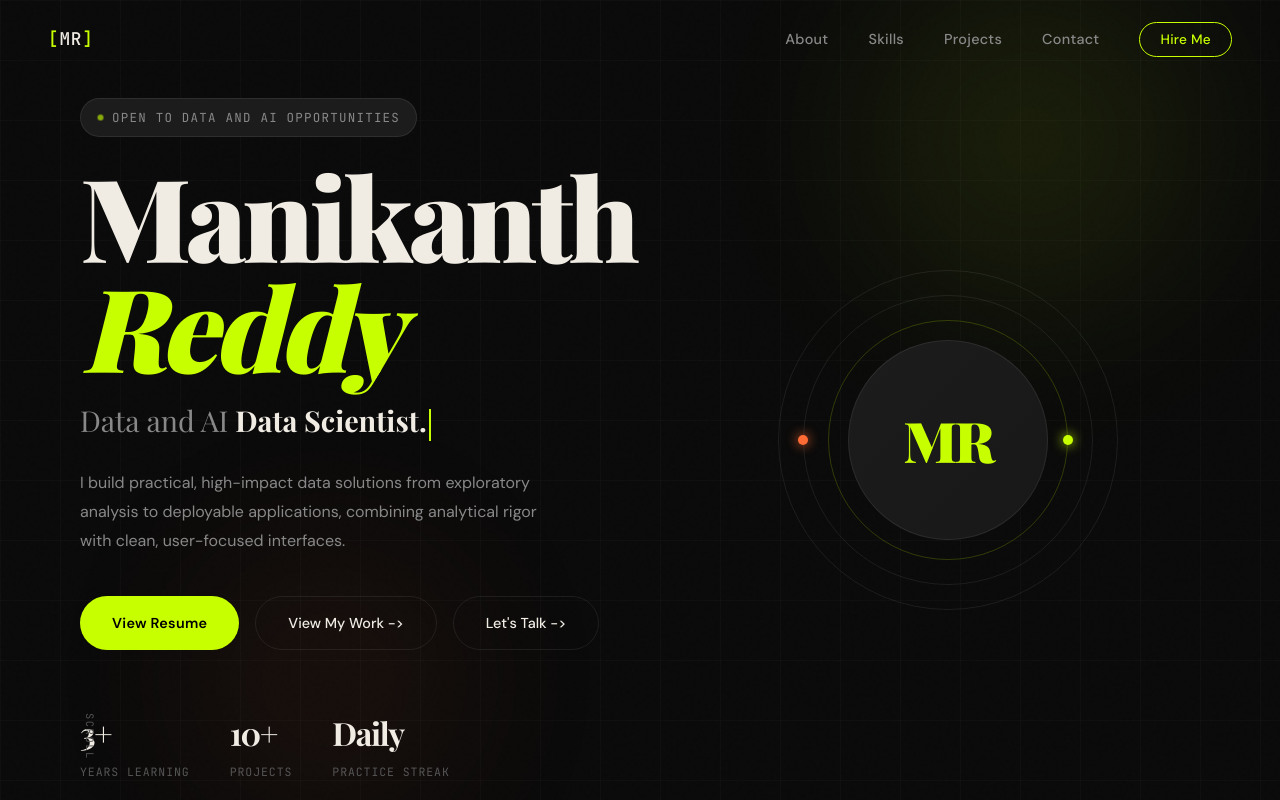
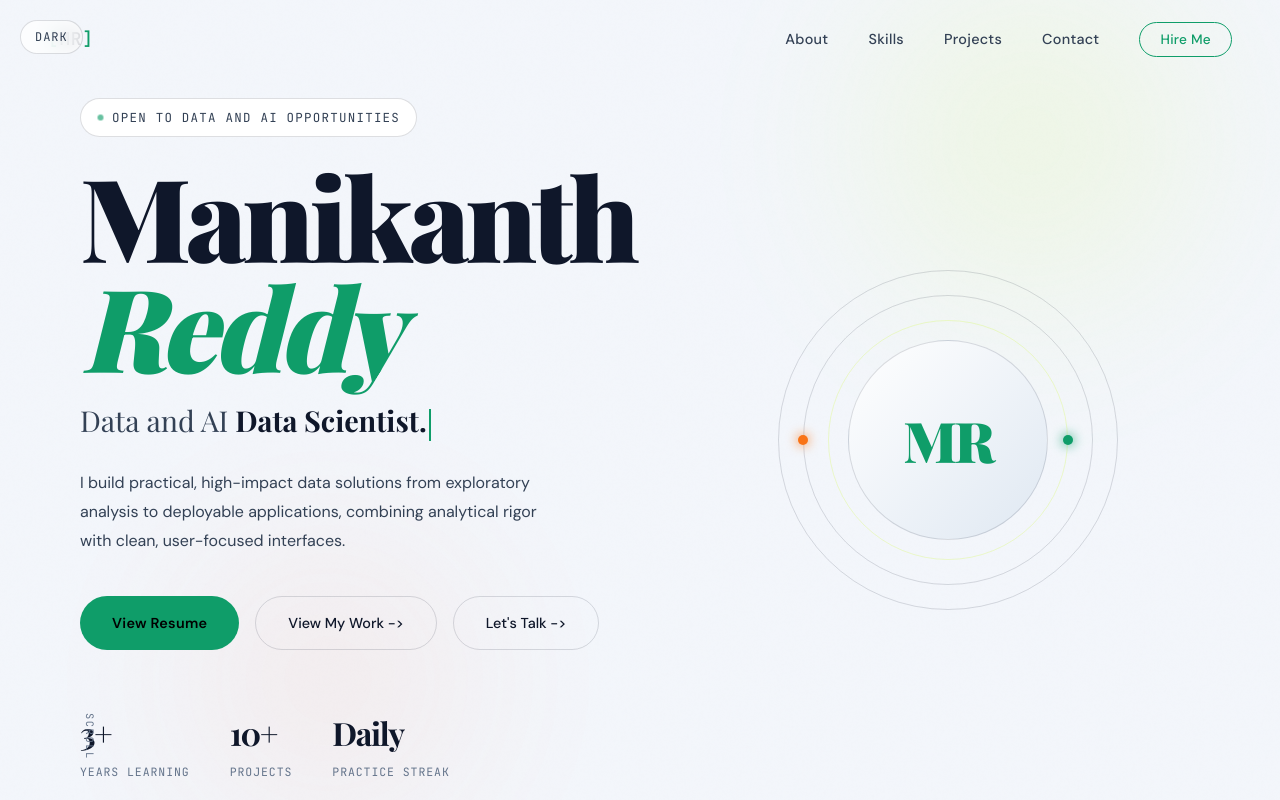
Before and after one commit to Manireddy69-VSCODE/about-me, a React (Vite) app: page / in a window 1280 px wide. Shown: the top 800 px of the page. Built offline with nearby package versions, Linux system fonts and the light colour scheme; a web font is replaced by a local one.

Commit message:
Move theme toggle to top-left corner

```diff
--- a/src/App.css
+++ b/src/App.css
@@ -10,6 +10,7 @@
 }
 
 :root {
+  color-scheme: dark;
   --bg: #0a0a0a;
   --bg2: #111111;
   --bg3: #181818;
@@ -25,6 +26,20 @@
   --font-mono: 'JetBrains Mono', 'Fira Code', monospace;
   --radius: 12px;
   --transition: 0.4s cubic-bezier(0.25, 0.46, 0.45, 0.94);
+}
+
+:root[data-theme='light'] {
+  color-scheme: light;
+  --bg: #f3f6fb;
+  --bg2: #eaf0f8;
+  --bg3: #dfe8f2;
+  --surface: #ffffff;
+  --border: rgba(15, 23, 42, 0.14);
+  --text: #0f172a;
+  --text-muted: #334155;
+  --text-dim: #64748b;
+  --accent: #0f9d69;
+  --accent2: #f97316;
 }
 
 html {
@@ -198,6 +213,38 @@ a {
 .nav-cta:hover {
   background: var(--accent) !important;
   color: #000 !important;
+}
+
+.theme-toggle {
+  border: 1px solid var(--border);
+  background: transparent;
+  color: var(--text-muted);
+  font-family: var(--font-mono);
+  font-size: 0.75rem;
+  letter-spacing: 0.08em;
+  text-transform: uppercase;
+  padding: 8px 14px;
+  border-radius: 100px;
+  cursor: none;
+  transition: all 0.3s;
+}
+
+.theme-toggle:hover {
+  color: var(--text);
+  border-color: var(--accent);
+}
+
+.theme-toggle-corner {
+  position: fixed;
+  top: 20px;
+  left: 20px;
+  z-index: 1200;
+  background: rgba(10, 10, 10, 0.45);
+  backdrop-filter: blur(10px);
+}
+
+:root[data-theme='light'] .theme-toggle-corner {
+  background: rgba(255, 255, 255, 0.75);
 }
 
 .hamburger {
@@ -1180,6 +1227,11 @@ a {
 }
 
 @media (max-width: 768px) {
+  .theme-toggle-corner {
+    top: 14px;
+    left: 14px;
+  }
+
   .navbar {
     padding: 20px 24px;
   }
--- a/src/App.jsx
+++ b/src/App.jsx
@@ -4,6 +4,7 @@ import './App.css'
 const NAV_LINKS = ['About', 'Skills', 'Projects', 'Contact']
 const resumeUrl = `${import.meta.env.BASE_URL}resume.pdf`
 const HERO_WORDS = ['Analyst.', 'Data Scientist.', 'Builder.', 'Problem Solver.']
+const THEME_KEY = 'about-me-theme'
 
 const SKILLS = [
   { category: 'Data Science', items: ['Python', 'Pandas', 'NumPy', 'Statistics', 'EDA'] },
@@ -484,11 +485,29 @@ function Footer() {
 }
 
 export default function App() {
+  const [theme, setTheme] = useState(() => {
+    const savedTheme = localStorage.getItem(THEME_KEY)
+    if (savedTheme === 'dark' || savedTheme === 'light') return savedTheme
+    return window.matchMedia('(prefers-color-scheme: light)').matches ? 'light' : 'dark'
+  })
+
   useScrollReveal()
+
+  useEffect(() => {
+    document.documentElement.dataset.theme = theme
+    localStorage.setItem(THEME_KEY, theme)
+  }, [theme])
+
+  const toggleTheme = () => {
+    setTheme((prev) => (prev === 'dark' ? 'light' : 'dark'))
+  }
 
   return (
     <>
       <Cursor />
+      <button type="button" className="theme-toggle theme-toggle-corner" onClick={toggleTheme} aria-label="Toggle color theme">
+        {theme === 'dark' ? 'Light' : 'Dark'}
+      </button>
       <Navbar />
       <main>
         <Hero />
```
